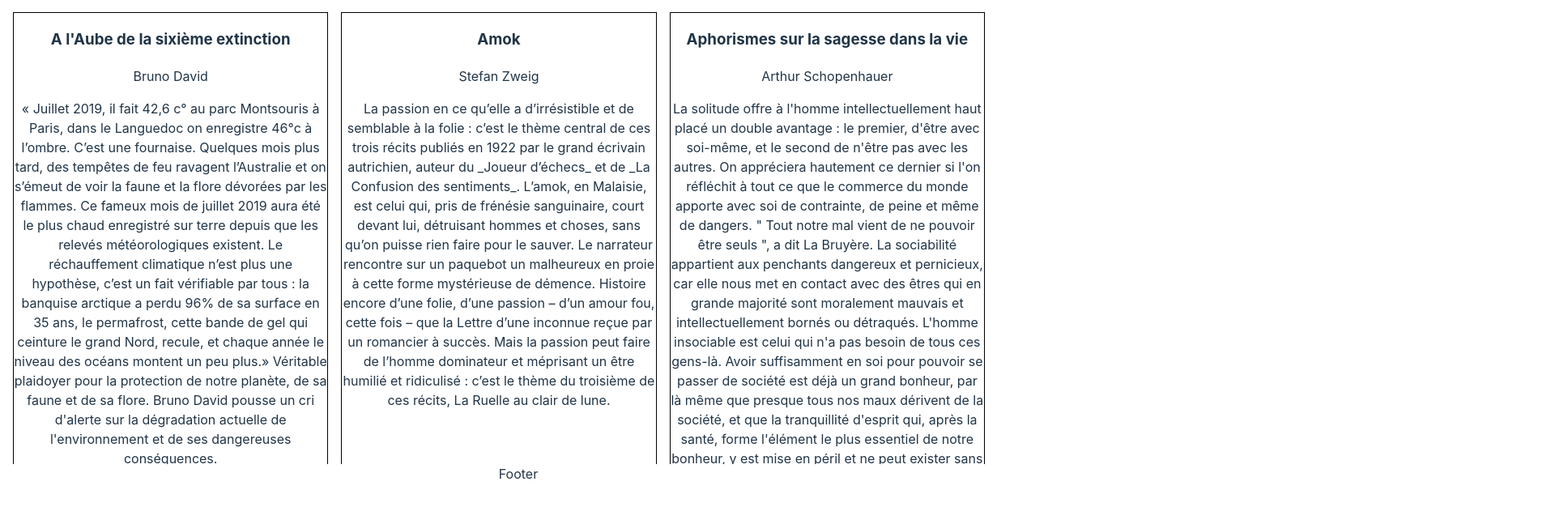
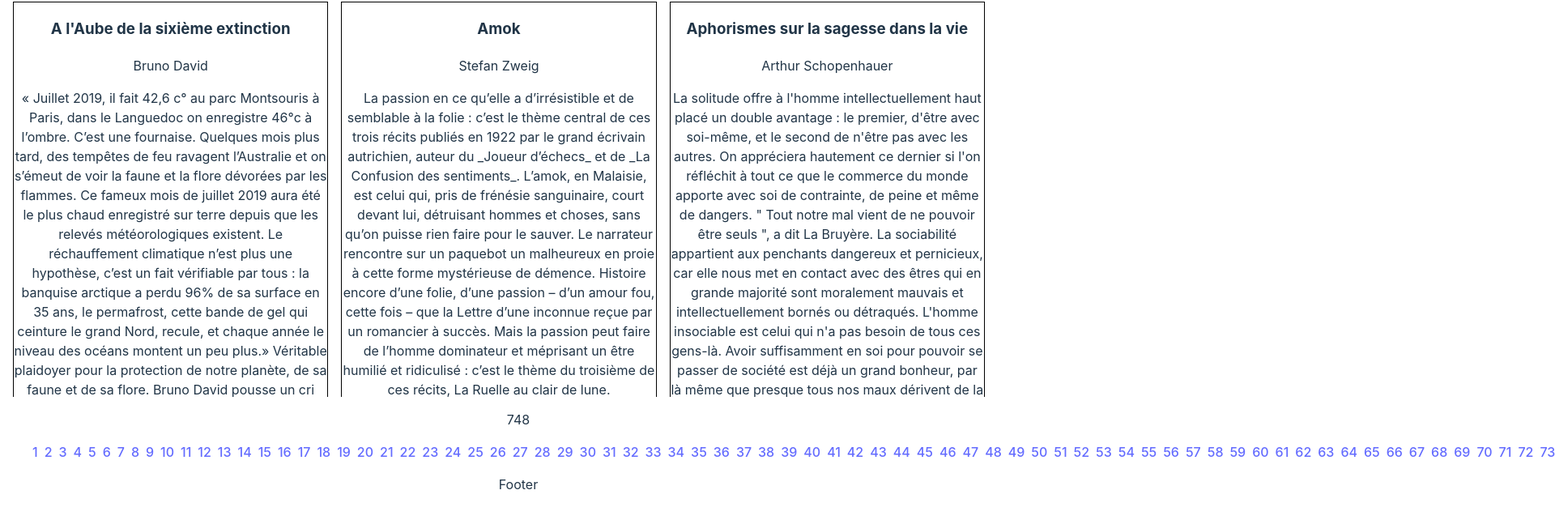
Before and after one commit to ceulain/mybooks, a React (Vite) app: page / in a window 1280 px wide. Shown: the part 126-768 px from the top of the page at 81% size, 1920 px wide, since content can reach past the window. Built offline with nearby package versions, Linux system fonts and the light colour scheme.

Commit message:
feat: add pagination

```diff
--- a/src/components/Main/index.tsx
+++ b/src/components/Main/index.tsx
@@ -1,14 +1,28 @@
 import { useState } from "react";
 import initBooks from "../../data/books";
 import { Category } from "../../data/types";
+import useGetParams from "../../hooks/useGetParams";
 import useSetBooks from "../../hooks/useSetBooks";
 import Card from "../Card";
+import Pagination from "../Pagination";
+import { ITEMS_PER_PAGE } from "../Pagination/constant";
 import styles from "./index.module.css";
 
 const Main = () => {
   const [books, setBooks] = useState(initBooks);
   const [choosenCategory, setChosenCategory] = useState<Category>();
+
+  const initPage = useGetParams("page") ?? 1;
+  const [page, setPage] = useState(initPage);
+
   const url = window.location;
+  const booksCount = books.length;
+  const numberOfBooksToDisplay = Number(page) * ITEMS_PER_PAGE;
+
+  const booksToDisplay = books.slice(
+    (Number(page) - 1) * ITEMS_PER_PAGE,
+    numberOfBooksToDisplay
+  );
 
   useSetBooks(url, setChosenCategory, setBooks);
 
@@ -19,8 +33,22 @@
       urlSearchParams.delete("category");
     }
 
+    if (urlSearchParams.has("page")) {
+      urlSearchParams.delete("page");
+    }
+
     setChosenCategory(category);
     urlSearchParams.append("category", category);
+
+    window.history.pushState({}, "", `?${urlSearchParams.toString()}`);
+  };
+
+  const handleClickPagination = (page: number) => {
+    const urlSearchParams = new URLSearchParams(url.search);
+
+    urlSearchParams.set("page", page.toString());
+
+    setPage(page);
 
     window.history.pushState({}, "", `?${urlSearchParams.toString()}`);
   };
@@ -43,10 +71,11 @@
         </select>
       </label>
       <main className={styles.main}>
-        {books.map((book) => {
+        {booksToDisplay.map((book) => {
           return <Card {...book} key={book.airId} />;
         })}
       </main>
+      <Pagination onClick={handleClickPagination} count={booksCount} />
     </>
   );
 };
--- /dev/null
+++ b/src/components/Pagination/constant.ts
@@ -0,0 +1 @@
+export const ITEMS_PER_PAGE = 10;
--- /dev/null
+++ b/src/components/Pagination/index.module.css
@@ -0,0 +1,6 @@
+.list {
+  display: flex;
+  flex-direction: row;
+  list-style: none;
+  gap: 8px;
+}
--- /dev/null
+++ b/src/components/Pagination/index.tsx
@@ -0,0 +1,21 @@
+import { ITEMS_PER_PAGE } from "./constant";
+import styles from "./index.module.css";
+type PaginationProps = {
+  count: number;
+  onClick: (page: number) => void;
+};
+
+const Pagination = ({ count, onClick }: PaginationProps) => (
+  <nav>
+    <p>{count}</p>
+    <ul className={styles.list}>
+      {Array.from({ length: count / ITEMS_PER_PAGE }).map((_, index) => (
+        <li key={index}>
+          <a onClick={() => onClick(index + 1)}>{index + 1}</a>
+        </li>
+      ))}
+    </ul>
+  </nav>
+);
+
+export default Pagination;
--- a/src/data/types.ts
+++ b/src/data/types.ts
@@ -44,7 +44,7 @@
 
 export enum Category {
   SCIENCES_AND_TECHNOLOGIES = "Sciences et technologies",
-  LITTERATURE = "Litterature",
+  LITTERATURE = "Littérature",
   PHILOSOPHY = "Philosophie",
   SOCIOLOGY = "Sociologie",
   ARTS_AND_STYLE_OF_LIFE = "Arts et style de vie",
--- /dev/null
+++ b/src/hooks/useGetParams/index.ts
@@ -0,0 +1,5 @@
+const useGetParams = (params: string) => {
+  return new URLSearchParams(window.location.search).get(params);
+};
+
+export default useGetParams;
```
Also changed, not shown: src/components/Card/index.tsx (+0 -38 lines).
